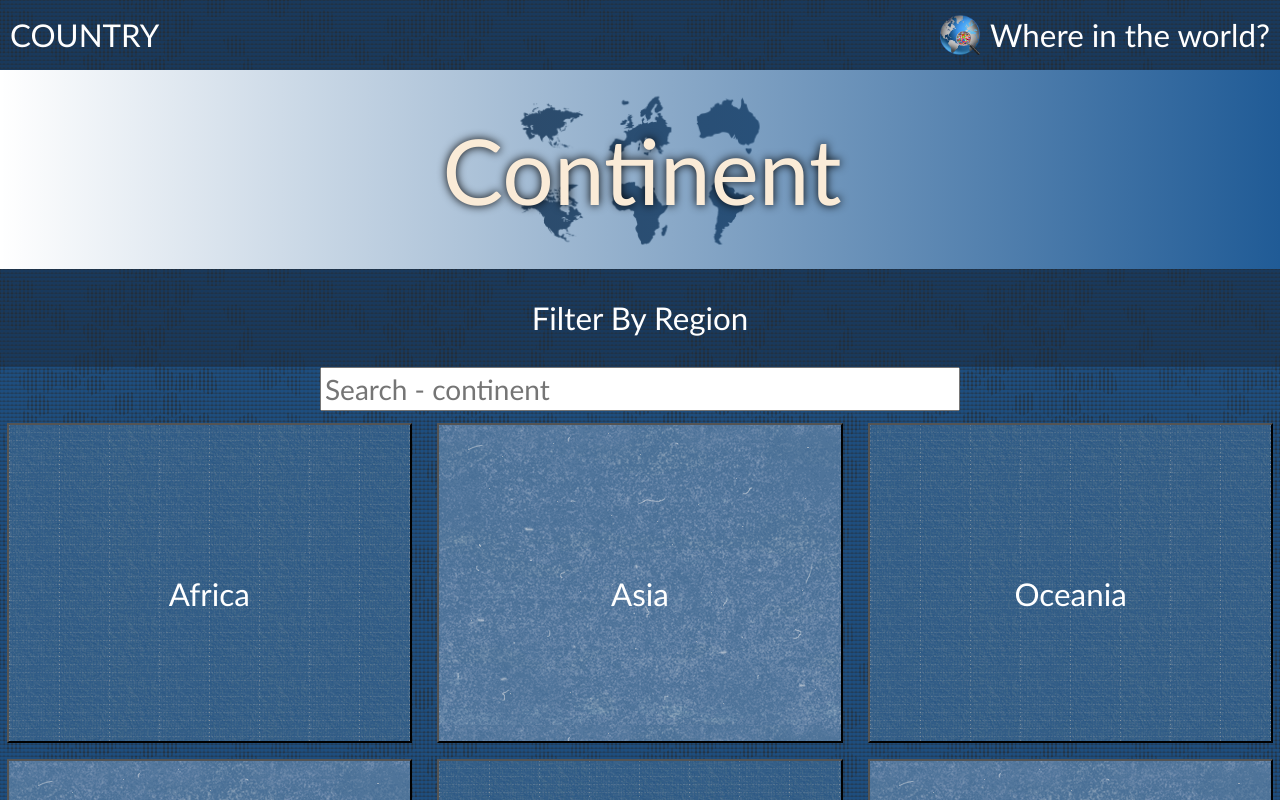
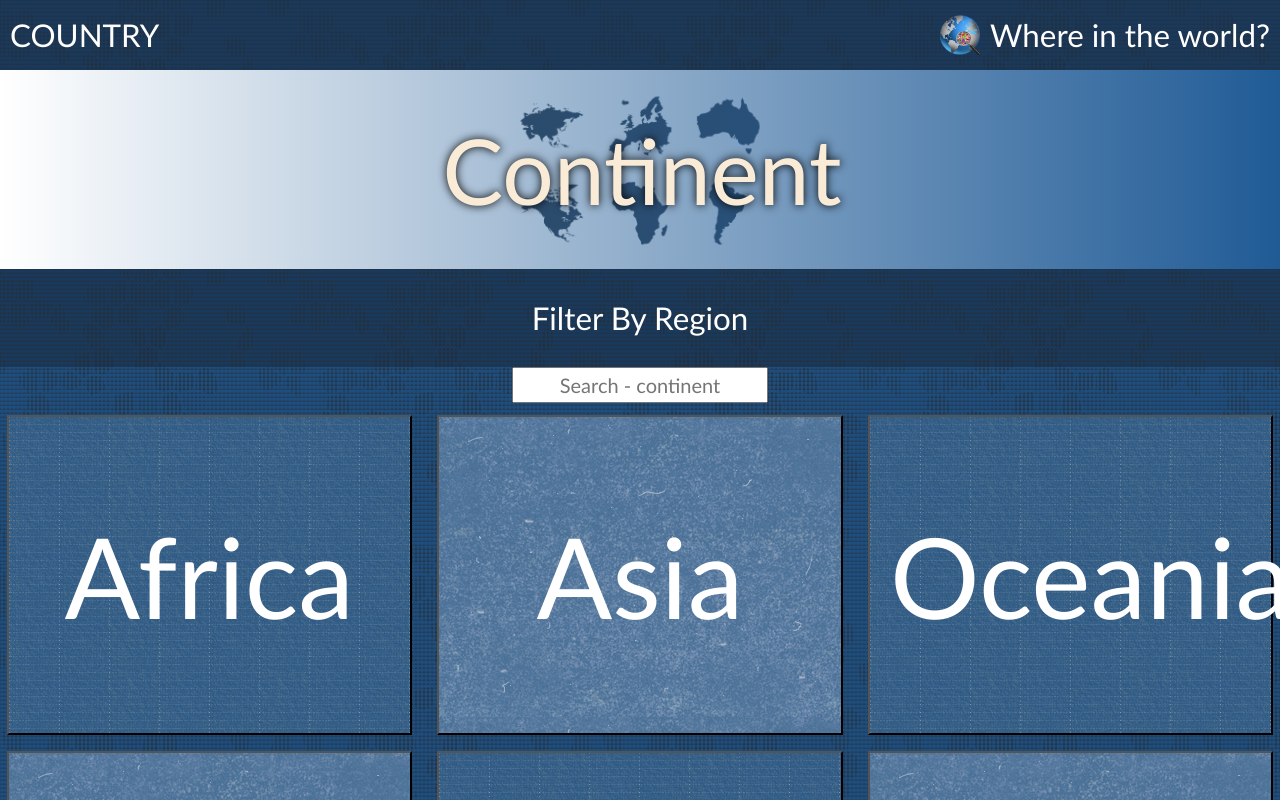
Before and after one commit to aron-net/Rest-Countries, a React (Create React App) app: page / in a window 1280 px wide. Shown: the top 800 px of the page. Built offline with nearby package versions, Linux system fonts and the light colour scheme; a web font is replaced by a local one.

Commit message:
fix stayle

```diff
--- a/src/Components/Continents/Continents.js
+++ b/src/Components/Continents/Continents.js
@@ -62,7 +62,7 @@ const Continent = () => {
           <button key={id} className="individual-character" type="button" onClick={() => listHandler(name)} onKeyDown={() => listHandler(name)}>
             <Link to={`/${name}`}>
               {/* <img clasName="afro" src={afro} alt="aron" /> */}
-              <h2 className="continent-title">{name}</h2>
+              <h2 className="h2">{name}</h2>
             </Link>
           </button>
         ))}
--- a/src/Components/Home/Home.css
+++ b/src/Components/Home/Home.css
@@ -11,20 +11,13 @@
   gap: 10px;
 }
 
-h2:focus {
-  outline: none !important;
-}
-
-h2:focus-within {
-  outline: none !important;
-}
-
 .input {
-  font-size: 28px;
+  font-size: 18px;
   color: #000;
   width: 50%;
   margin: auto;
   padding: 3px;
+  text-align: center;
 }
 
 .ar-text {
@@ -93,7 +86,7 @@ a {
   background-image: url('../../image/dust.png');
   width: calc(90% / 2);
   aspect-ratio: 1 / 1;
-  padding: 45px 10px;
+  padding: 15px 5px;
   height: 15vh;
   margin: 2px;
 }
@@ -103,6 +96,10 @@ a {
 .individual-character:nth-child(6) {
   background-color: #022344;
   background-image: url('../../image/double-lined.png');
+}
+
+.h2 {
+  font-size: 3rem;
 }
 
 @media all and (min-width: 768px) {
@@ -118,7 +115,7 @@ a {
     background-image: url('../../image/double-lined.png');
     width: calc(95% / 3);
     aspect-ratio: 1 / 1;
-    padding: 150px 20px;
+    padding: 10px 20px;
     height: 40vh;
   }
 
@@ -133,4 +130,14 @@ a {
     background-color: #1d4e80;
     background-image: url('../../image/double-lined.png');
   }
+
+  .input {
+    font-size: 20px;
+    width: 20%;
+    padding: 4px;
+  }
+
+  .h2 {
+    font-size: 5rem;
+  }
 }
```
